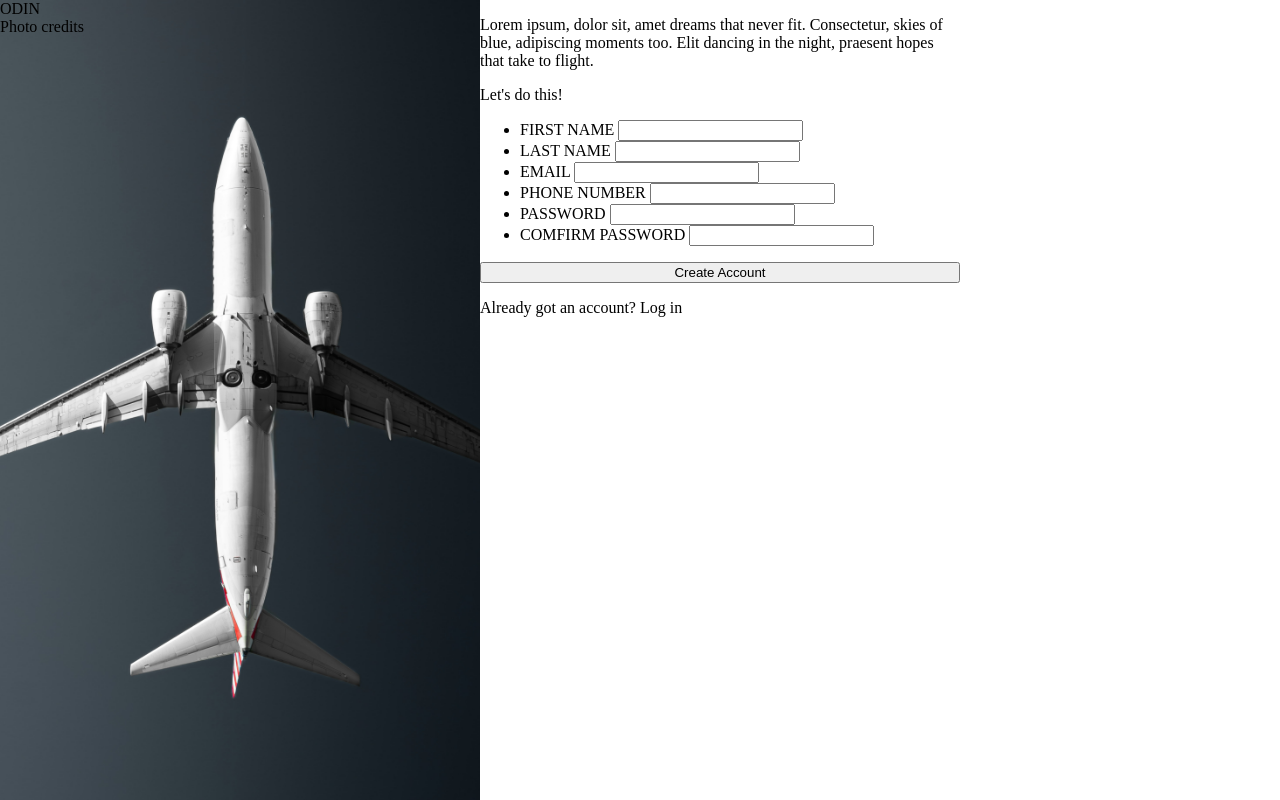
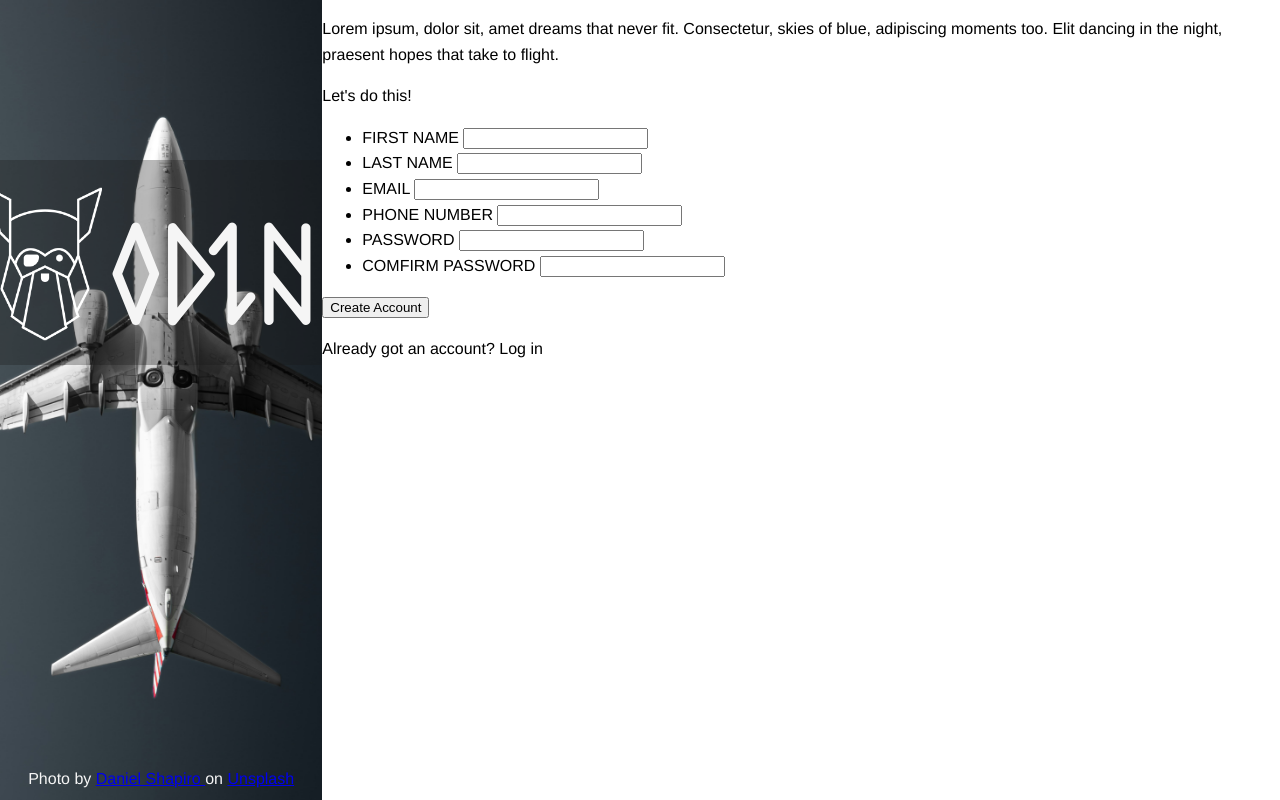
Before and after one commit to jorgitoxo/Sign-up-Form, a plain HTML site: page index.html in a window 1280 px wide. Drawn offline with Linux system fonts and the light colour scheme.

Commit message:
Left background
Added odin icon
Linked photo creator
Adjusted HTML strucuture

```diff
--- a/CSS/stylesheet.css
+++ b/CSS/stylesheet.css
@@ -1,16 +1,66 @@
+* {
+    box-sizing: border-box;
+}
+
 body {
     display: flex;
     height: 100dvh;
     margin: 0px;
-}
 
-body :first-child {
-    width: 60vh;
+    font: 1em / 1.6 Helvetica Neue, Helvetica, Arial, sans-serif;
 }
 
 #left-background {
-    background-image: url("../images/daniel-shapiro-U-z4xo7GR14-unsplash.jpg");
+    width: 30vw;
+    background-image: url("../Images/daniel-shapiro-U-z4xo7GR14-unsplash.jpg");
     background-repeat:no-repeat;
     background-size: cover;
     background-position:center;
+
+    display: flex;
+    flex-direction: column;
+    justify-content: space-between;
+
+    text-align: center;
+    color:rgb(245, 245, 245);
+
+    div:last-of-type {
+        margin-bottom: 1vh;
+    }
 }
+
+#left-background div:first-of-type {
+    font-family: "ComicRunes", system-ui;
+    font-size: 8rem;
+
+    width: 100%;
+    margin-top: 20vh;
+    background-color: hsla(0, 0%, 9%, 0.301);
+    padding-left: 100px;
+
+
+    /* filter: invert(0.9); */
+    /* mix-blend-mode: color-burn; */
+}
+
+#left-background div:first-of-type > span {
+    position: relative;
+}
+
+#left-background div:first-of-type > span::before {
+    position: absolute;
+    content: "";
+    background: url(../Images/odin-lined.png);
+    width: 380px;
+    height: 508px;
+
+    scale: 0.3;
+    right: 80px;
+    bottom: -180px;
+}
+
+@font-face {
+    font-family: 'ComicRunes';
+    src: url('../Fonts/ComicRunes.woff2') format('woff2'),
+        url('../Fonts/ComicRunes.woff') format('woff');
+}
--- a/index.html
+++ b/index.html
@@ -11,9 +11,10 @@
     <div id="left-background">
         <div>
             ODIN
+            <span></span>
         </div>
         <div>
-            Photo credits
+            Photo by <a href="https://unsplash.com/@dshap">Daniel Shapiro </a> on <a href="https://unsplash.com/">Unsplash</a>
         </div>
     </div>
 
```
Also changed, not shown: Fonts/ComicRunes.otf (added), Fonts/ComicRunes.woff (added), Fonts/ComicRunes.woff2 (added), Images/daniel-shapiro-U-z4xo7GR14-unsplash.jpg (renamed from images/daniel-shapiro-U-z4xo7GR14-unsplash.jpg), Images/odin-lined.png (renamed from images/odin-lined.png), Images/sign-up-form.png (renamed from images/sign-up-form.png), 2 other files.
